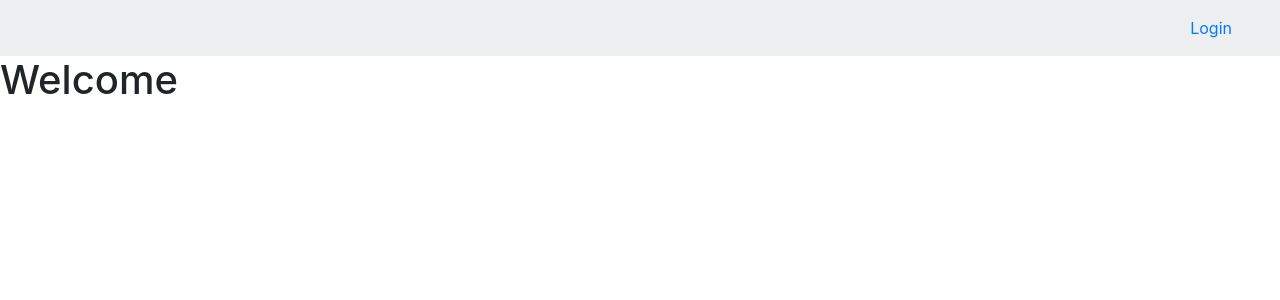
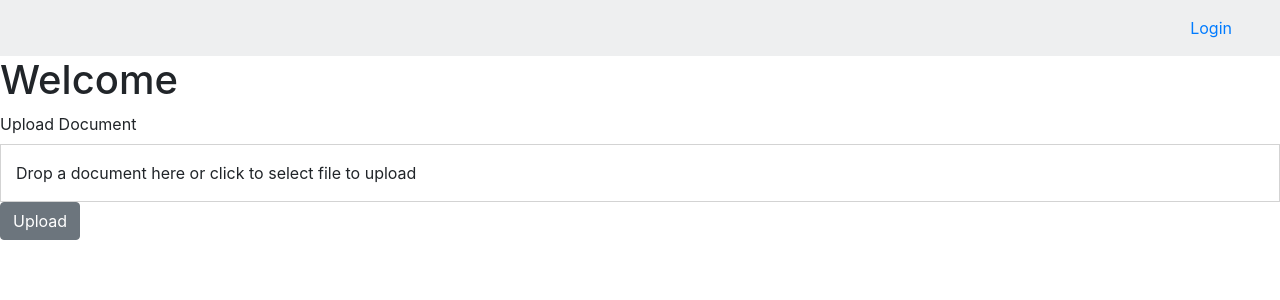
Before and after one commit to shefali1996/firebase-authentication, a React (Create React App) app: page /#/home in a window 1280 px wide. Shown: the top 300 px of the page. Built offline with nearby package versions, Linux system fonts and the light colour scheme.

Commit message:
upload file

```diff
--- a/package.json
+++ b/package.json
@@ -10,6 +10,7 @@
     "firebase": "^7.8.2",
     "react": "^16.12.0",
     "react-dom": "^16.12.0",
+    "react-dropzone": "^10.2.1",
     "react-redux": "^7.2.0",
     "react-router-dom": "^5.1.2",
     "react-scripts": "3.4.0",
--- a/public/index.html
+++ b/public/index.html
@@ -9,6 +9,7 @@
       name="description"
       content="Web site created using create-react-app"
     />
+    <link rel="stylesheet" href="https://cdnjs.cloudflare.com/ajax/libs/font-awesome/4.7.0/css/font-awesome.min.css">
     <link rel="apple-touch-icon" href="%PUBLIC_URL%/logo192.png" />
     <!--
       manifest.json provides metadata used when your web app is installed on a
--- a/src/App.css
+++ b/src/App.css
@@ -3,3 +3,7 @@
     display: flex;
     justify-content: flex-end;
 }
+
+.image-dropzone{
+    border: 1px solid lightgray;
+}
--- a/src/container/Firebase/firebase.js
+++ b/src/container/Firebase/firebase.js
@@ -1,5 +1,6 @@
 import app from "firebase/app";
 import "firebase/auth";
+import "firebase/storage";
 const config = {
   apiKey: process.env.REACT_APP_API_KEY,
   authDomain: process.env.REACT_APP_AUTH_DOMAIN,
@@ -8,19 +9,72 @@ const config = {
   storageBucket: process.env.REACT_APP_STORAGE_BUCKET,
   messagingSenderId: process.env.REACT_APP_MESSAGING_SENDER_ID
 };
+// const storage = app.storage()
+
 class Firebase {
   constructor() {
     app.initializeApp(config);
     this.auth = app.auth();
+    this.storageRef = app.storage().ref();
   }
   doCreateUserWithEmailAndPassword = (email, password) =>
-    this.auth.createUserWithEmailAndPassword(email, password)
-
+    this.auth.createUserWithEmailAndPassword(email, password);
   doSignInWithEmailAndPassword = (email, password) =>
     this.auth.signInWithEmailAndPassword(email, password);
-  ;
   doSignOut = () => this.auth.signOut();
   doPasswordReset = email => this.auth.sendPasswordResetEmail(email);
   doPasswordUpdate = password => this.auth.currentUser.updatePassword(password);
+  uploadFile = file => {
+    // Create the file metadata
+    var metadata = {
+      contentType: "image/jpeg"
+    };
+
+    // Upload file and metadata to the object 'images/mountains.jpg'
+    var uploadTask = this.storageRef
+      .child("images/" + file.name)
+      .put(file, metadata);
+
+    // Listen for state changes, errors, and completion of the upload.
+    uploadTask.on(
+      app.storage.TaskEvent.STATE_CHANGED, // or 'state_changed'
+      function(snapshot) {
+        // Get task progress, including the number of bytes uploaded and the total number of bytes to be uploaded
+        var progress = (snapshot.bytesTransferred / snapshot.totalBytes) * 100;
+        console.log("Upload is " + progress + "% done");
+        switch (snapshot.state) {
+          case app.storage.TaskState.PAUSED: // or 'paused'
+            console.log("Upload is paused");
+            break;
+          case app.storage.TaskState.RUNNING: // or 'running'
+            console.log("Upload is running");
+            break;
+        }
+      },
+      function(error) {
+        // A full list of error codes is available at
+        // https://firebase.google.com/docs/storage/web/handle-errors
+        switch (error.code) {
+          case "storage/unauthorized":
+            // User doesn't have permission to access the object
+            break;
+
+          case "storage/canceled":
+            // User canceled the upload
+            break;
+
+          case "storage/unknown":
+            // Unknown error occurred, inspect error.serverResponse
+            break;
+        }
+      },
+      function() {
+        // Upload completed successfully, now we can get the download URL
+        uploadTask.snapshot.ref.getDownloadURL().then(function(downloadURL) {
+          console.log("File available at", downloadURL);
+        });
+      }
+    );
+  };
 }
 export default Firebase;
--- a/src/container/Home.jsx
+++ b/src/container/Home.jsx
@@ -1,14 +1,50 @@
 import React, { Component } from "react";
 import { connect } from "react-redux";
+import Dropzone from "react-dropzone";
+import { firebase } from "../container/Firebase/index";
+import {Button} from 'reactstrap'
 
 class Home extends Component {
+  state = {
+    file: ""
+  };
+  onFileDrop = file => {
+    this.setState({
+      file: file[0]
+    });
+  };
+  uploadFile = () => {
+    firebase.uploadFile(this.state.file);
+  };
   render() {
     return (
       <div>
-        <h1>
-          Welcome{" "}{localStorage.getItem("email")}
+        <h1>Welcome {localStorage.getItem("email")}</h1>
+        <div>
+          <label>Upload Document </label>
+          <Dropzone onDrop={this.onFileDrop}>
+            {({ getRootProps, getInputProps }) => {
+              return (
+                <section className="image-dropzone col-12">
+                  <div {...getRootProps({ className: "dropzone" })}>
+                    <input {...getInputProps()} />
 
-        </h1>
+                    <div className="drag_and_drop align-items-center">
+                      <p className="uploading_doc">
+                        <i className="fi flaticon-upload" />
+                      </p>
+
+                      <p className="doc_upload_place">
+                        Drop a document here or click to select file to upload
+                      </p>
+                    </div>
+                  </div>
+                </section>
+              );
+            }}
+          </Dropzone>
+        </div>
+        <Button onClick={this.uploadFile}>Upload</Button>
       </div>
     );
   }
--- a/src/container/Login.jsx
+++ b/src/container/Login.jsx
@@ -31,6 +31,7 @@ class Login extends Component {
     }
   }
   render() {
+    console.log( this.props.signIn,"5555")
     return (
       <div className="p-5">
         <h1 className="text-center">Login</h1>
```
Also changed, not shown: 1 other file (tests, documents, lock files or other folders).
